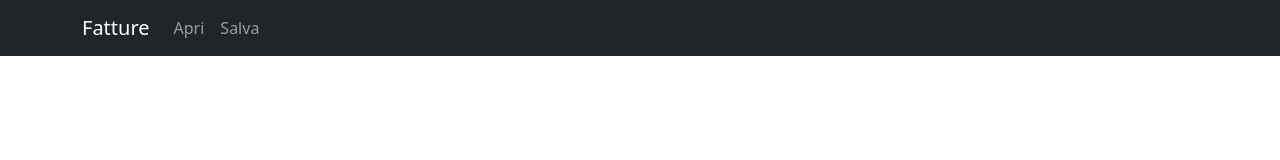
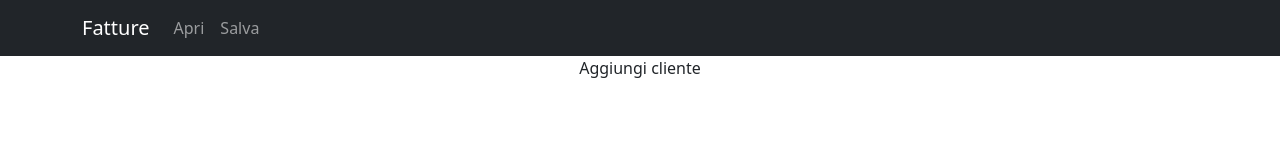
Before and after one commit to FissoreD/fatture, a React (Create React App) app: page / in a window 1280 px wide. Shown: the top 160 px of the page. Built offline with nearby package versions, Linux system fonts and the light colour scheme.

Commit message:
client adder

```diff
--- a/src/clienti.tsx
+++ b/src/clienti.tsx
@@ -1,7 +1,7 @@
 import { JSX, ReactNode } from "react";
-import { cliente, date, ditta, editable, fatt, fatt_bolla, fatt_cnt } from "./types";
+import { cliente, date, ditta, editable, empty_ditta, empty_fatt, fatt, fatt_bolla, fatt_cnt } from "./types";
 import { Col, Container, Row } from "react-bootstrap";
-import { date2str, labelAbsolutePosition, mk_editable, pp_edit_str } from "./tools";
+import { date2str, labelAbsolutePosition, pp_edit_str } from "./tools";
 import { zoomffatt } from "./fattura";
 
 const pp_floating = (name: editable<string>, setter: (x: editable<string>) => void, cnt: ReactNode, key: number, adder: () => void, remove: () => void) => {
@@ -26,15 +26,6 @@ export const ppfatt = (setter: (f: fatt) => void, remove:(n:number) => void, f:
     {labelAbsolutePosition({ right: 0, top: "-5pt" }, () => remove(f.id), "x")}
   </Row>
 }
-
-const empty_fatt_cnt = () : fatt_cnt => ({lines: [], total: mk_editable(0)})
-const empty_fatt_bolla = (): fatt_bolla => ({ fatt: empty_fatt_cnt(), bolla: empty_fatt_cnt() })
-const now_date = (): editable<date> => {
-  let n = new Date(Date.now())
-  return mk_editable(n.toDateString())
-}
-const empty_fatt = (): fatt => ({ cnt: empty_fatt_bolla(), date: now_date(), id: Date.now(), zoom: false })
-const empty_ditta = (): ditta => ({ name: mk_editable("xx"), cnt: [] })
 
 export const ppditta = (setter: ((d: ditta) => void), removeD: () => void) => (d: ditta, index: number)  : JSX.Element => {
   const setterF = (idx: number) => (x: fatt) => {
--- a/src/fattura.tsx
+++ b/src/fattura.tsx
@@ -1,5 +1,5 @@
-import { date, editable, fatt, fatt_line } from "./types";
-import { labelAbsolutePosition, mk_editable, pp_edit_nb, pp_edit_str } from "./tools";
+import { date, editable, empty_fatt_list, fatt, fatt_line, mk_editable } from "./types";
+import { labelAbsolutePosition, pp_edit_nb, pp_edit_str } from "./tools";
 import { Button, Form, Modal, Table } from "react-bootstrap";
 
 const ppfatt_line = (setter: (f: fatt_line) => void, remove: () => void, f: fatt_line, index: number) => {
@@ -29,8 +29,6 @@ const ppprezzo = (f: editable<number>, adder: () => void, setter: ((a: editable<
   </tr>
 }
 
-const fatt_list = () : fatt_line => ({descr: mk_editable("xx"), qta: mk_editable("xx")})
-
 export const ppfattura = (setter: (f: fatt) => void, f: fatt) => {
   const clone = (isbolla: boolean, lines: fatt_line[]) => {
     let cnt = { ...f.cnt }
@@ -46,7 +44,7 @@ export const ppfattura = (setter: (f: fatt) => void, f: fatt) => {
   }
 
   const adder = (isbolla: boolean) => () => {
-    const lines = isbolla ? [fatt_list(), ...f.cnt.bolla.lines] : [fatt_list(), ...f.cnt.fatt.lines]
+    const lines = isbolla ? [empty_fatt_list(), ...f.cnt.bolla.lines] : [empty_fatt_list(), ...f.cnt.fatt.lines]
     console.log(lines)
     setter(clone(isbolla, lines))
   }
--- a/src/page.tsx
+++ b/src/page.tsx
@@ -1,6 +1,5 @@
-import { cliente, ditta, editable, fatt, fatt_cnt, fatt_line } from "./types";
+import { cliente, ditta, editable, empty_client, fatt, fatt_cnt, fatt_line, mk_editable } from "./types";
 import { useRef, useState } from 'react';
-import { mk_editable } from './tools';
 import { ppcliente } from './clienti';
 import { Col, Container, Nav, Navbar } from 'react-bootstrap';
 
@@ -104,6 +103,7 @@ export default function Home() {
     console.log("Removing cliente at position", idx)
     setCts(cts1.filter((_, i) => idx !== i))
   }
+  const adder = () => setCts([empty_client(), ...cts1])
   return <>
     <Navbar bg="dark" data-bs-theme="dark">
       <Container>
@@ -115,9 +115,12 @@ export default function Home() {
       </Container>
     </Navbar>
     <Container className='d-flex justify-content-center'>
-    <Col style={{maxWidth: 500}}>
+      <Col style={{maxWidth: 500}}>
       {cts1.map((c, i) => ppcliente(remover(i), setter(i), c, i))}
-    </Col>
+      </Col>
+    </Container>
+    <Container className='d-flex justify-content-center'>
+      <label style={{ maxWidth: 500 }} onClick={adder}>Aggiungi cliente</label>
     </Container>
   </>
 }
--- a/src/tools.tsx
+++ b/src/tools.tsx
@@ -47,10 +47,6 @@ export function pp_edit_str(p1: editable<string>, setter: ((a: editable<string>)
 
 export const date2str = (d: date) => `${(new Date(d)).toLocaleDateString()}`
 
-export function mk_editable<T>(x:T) : editable<T> {
-  return { editing: false, value:x}
-}
-
 export const button_position = (p:position): CSSProperties  =>
   ({ pointerEvents: "auto", cursor: "pointer", position: "absolute", width: "auto", ...p })
 
--- a/src/types.tsx
+++ b/src/types.tsx
@@ -13,3 +13,20 @@ export type ditta = { name: editable<string>; cnt: fatt[] }
 export type cliente = { name: editable<string>; ditte: ditta[] }
 
 export type position = { left?: number | string, right?: number | string, top?: number | string, bottom?: number | string }
+
+export function mk_editable<T>(x: T): editable<T> {
+  return { editing: false, value: x }
+}
+
+const empty_fatt_cnt = (): fatt_cnt => ({ lines: [], total: mk_editable(0) })
+const empty_fatt_bolla = (): fatt_bolla => ({ fatt: empty_fatt_cnt(), bolla: empty_fatt_cnt() })
+const now_date = (): editable<date> => {
+  let n = new Date(Date.now())
+  return mk_editable(n.toDateString())
+}
+export const empty_fatt = (): fatt => ({ cnt: empty_fatt_bolla(), date: now_date(), id: Date.now(), zoom: false })
+export const empty_ditta = (): ditta => ({ name: mk_editable("xx"), cnt: [] })
+
+export const empty_fatt_list = (): fatt_line => ({ descr: mk_editable("xx"), qta: mk_editable("xx") })
+
+export const empty_client = () : cliente => ({name: mk_editable("xx"), ditte: []})
```
